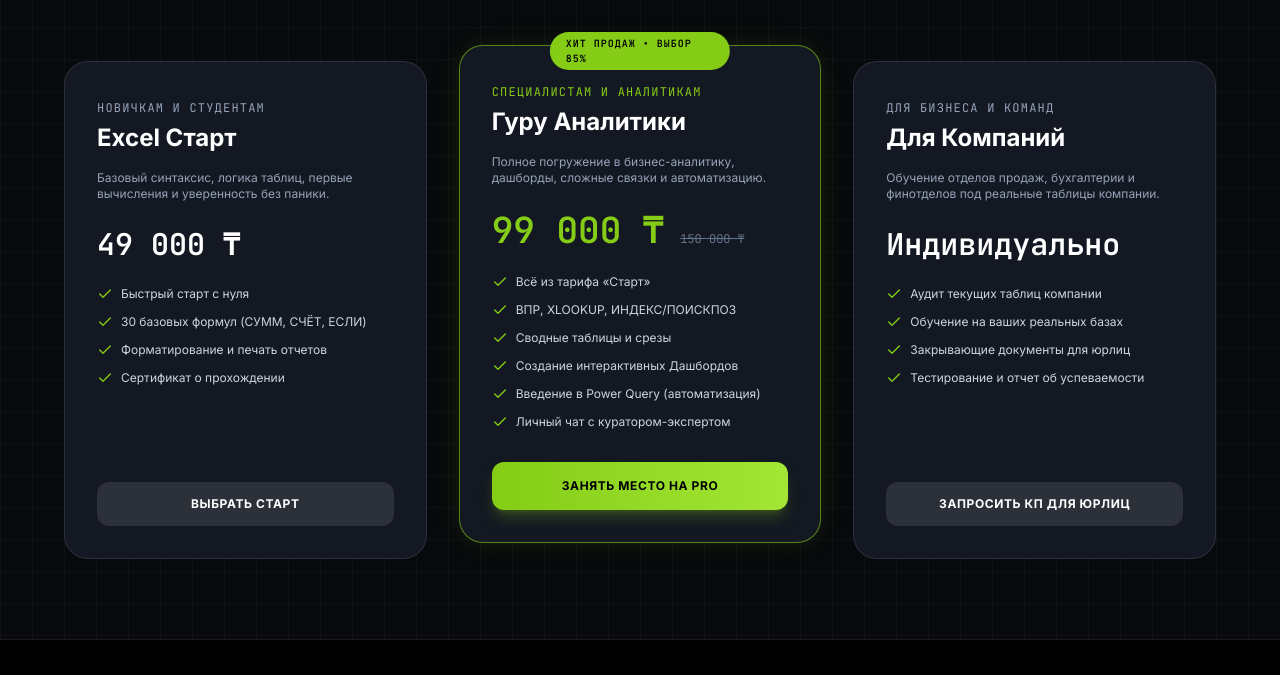
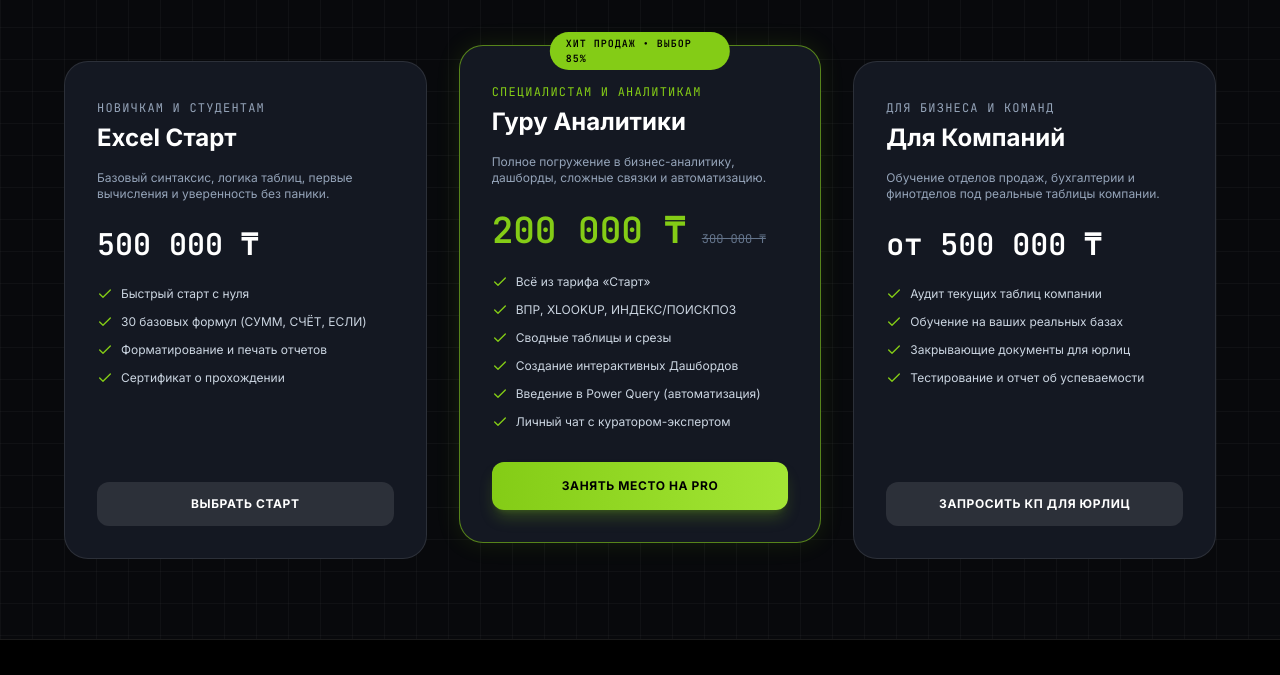
Before and after one commit to nemorozoffp-art/k2skills, a plain HTML site: page index.html in a window 1280 px wide. Shown: the part 3301-3976 px from the top of the page. Drawn offline with nearby package versions, Linux system fonts and the light colour scheme.

Commit message:
Update index.html

```diff
--- a/index.html
+++ b/index.html
@@ -308,7 +308,7 @@
     </div>
   </section>
 
-  <!-- 5. ТАРИФЫ -->
+  <!-- 5. ТАРИФЫ (ОБНОВЛЕННЫЕ ЦЕНЫ: 200 000 ₸ И 500 000 ₸) -->
   <section id="tariffs" class="py-20 px-4">
     <div class="max-w-6xl mx-auto">
       <div class="text-center max-w-3xl mx-auto mb-16">
@@ -318,14 +318,14 @@
       </div>
 
       <div class="grid md:grid-cols-3 gap-8">
-        <!-- ТАРИФ 1 -->
+        <!-- ТАРИФ 1: СТАРТ (500 000 ₸) -->
         <div class="p-8 rounded-3xl bg-k2-card border border-white/10 flex flex-col justify-between hover:border-white/20 transition">
           <div>
             <span class="text-xs font-mono text-slate-400 uppercase tracking-widest">Новичкам и студентам</span>
             <h3 class="text-2xl font-bold text-white mt-1 mb-4">Excel Старт</h3>
             <p class="text-slate-400 text-xs mb-6">Базовый синтаксис, логика таблиц, первые вычисления и уверенность без паники.</p>
             <div class="mb-6 font-mono">
-              <span class="text-3xl font-bold text-white">49 000 ₸</span>
+              <span class="text-3xl font-bold text-white">500 000 ₸</span>
             </div>
             <ul class="space-y-3 text-xs text-slate-300 mb-8">
               <li class="flex items-center gap-2"><i data-lucide="check" class="w-4 h-4 text-k2-lime"></i> Быстрый старт с нуля</li>
@@ -339,7 +339,7 @@
           </button>
         </div>
 
-        <!-- ТАРИФ 2: ХИТ -->
+        <!-- ТАРИФ 2: ХИТ PRO (200 000 ₸) -->
         <div class="p-8 rounded-3xl bg-k2-card border border-k2-lime/60 neon-border flex flex-col justify-between relative transform md:-translate-y-4">
           <div class="absolute -top-3.5 left-1/2 -translate-x-1/2 px-4 py-1 rounded-full bg-k2-lime text-black font-bold text-[10px] uppercase tracking-widest font-mono">
             ХИТ ПРОДАЖ • ВЫБОР 85%
@@ -349,8 +349,8 @@
             <h3 class="text-2xl font-bold text-white mt-1 mb-4">Гуру Аналитики</h3>
             <p class="text-slate-400 text-xs mb-6">Полное погружение в бизнес-аналитику, дашборды, сложные связки и автоматизацию.</p>
             <div class="mb-6 font-mono">
-              <span class="text-4xl font-bold text-k2-lime">99 000 ₸</span>
-              <span class="text-xs text-slate-500 line-through ml-2">150 000 ₸</span>
+              <span class="text-4xl font-bold text-k2-lime">200 000 ₸</span>
+              <span class="text-xs text-slate-500 line-through ml-2">300 000 ₸</span>
             </div>
             <ul class="space-y-3 text-xs text-slate-300 mb-8">
               <li class="flex items-center gap-2"><i data-lucide="check" class="w-4 h-4 text-k2-lime"></i> Всё из тарифа «Старт»</li>
@@ -366,14 +366,14 @@
           </button>
         </div>
 
-        <!-- ТАРИФ 3 -->
+        <!-- ТАРИФ 3: КОРПОРАТИВНЫЙ (500 000 ₸) -->
         <div class="p-8 rounded-3xl bg-k2-card border border-white/10 flex flex-col justify-between hover:border-white/20 transition">
           <div>
             <span class="text-xs font-mono text-slate-400 uppercase tracking-widest">Для бизнеса и команд</span>
             <h3 class="text-2xl font-bold text-white mt-1 mb-4">Для Компаний</h3>
             <p class="text-slate-400 text-xs mb-6">Обучение отделов продаж, бухгалтерии и финотделов под реальные таблицы компании.</p>
             <div class="mb-6 font-mono">
-              <span class="text-3xl font-bold text-white">Индивидуально</span>
+              <span class="text-3xl font-bold text-white">от 500 000 ₸</span>
             </div>
             <ul class="space-y-3 text-xs text-slate-300 mb-8">
               <li class="flex items-center gap-2"><i data-lucide="check" class="w-4 h-4 text-k2-lime"></i> Аудит текущих таблиц компании</li>
@@ -390,8 +390,8 @@
     </div>
   </section>
 
-  <!-- ПОДВАЛ С ЭТАЛОННЫМ БРЕНДИНГОМ: IT LIFE & PAVLIKNEMOROZOFF -->
-  <footer class="border-t border-white/10 bg-black pt-12 pb-14 px-4 text-xs text-slate-500">
+  <!-- ПОДВАЛ С УВЕЛИЧЕННЫМ ОТСТУПОМ (ЗАЩИТА ОТ КНОПКИ НАВЕРХ) -->
+  <footer class="border-t border-white/10 bg-black pt-12 pb-24 px-4 text-xs text-slate-500">
     <div class="max-w-7xl mx-auto flex flex-col md:flex-row justify-between items-center gap-6 text-center md:text-left">
 
       <!-- Инфо о курсе -->
@@ -410,7 +410,6 @@
 
       <!-- ЭТАЛОННЫЙ БРЕНДИНГ РАЗРАБОТЧИКА -->
       <div class="flex items-center gap-3.5 px-4 py-2.5 rounded-2xl bg-white/[0.03] border border-white/10 hover:border-k2-lime/40 transition group">
-        <!-- Пульсирующий индикатор живой экосистемы -->
         <div class="w-2 h-2 rounded-full bg-k2-lime animate-pulse"></div>
         <div class="text-left leading-snug">
           <div class="text-slate-400 text-[11px] font-medium tracking-wide">
@@ -425,8 +424,8 @@
     </div>
   </footer>
 
-  <!-- ПРИПОДНЯТАЯ КНОПКА «ПОДНЯТЬСЯ ВВЕРХ» -->
-  <button id="back-to-top" aria-label="Подняться вверх" class="fixed bottom-20 right-6 z-50 p-3 sm:p-3.5 rounded-full bg-k2-card/90 text-k2-lime border border-k2-lime/40 shadow-2xl shadow-black hover:bg-k2-lime hover:text-black transition-all duration-300 transform opacity-0 translate-y-10 pointer-events-none group hover:scale-110">
+  <!-- ПРИПОДНЯТАЯ КНОПКА «ПОДНЯТЬСЯ ВВЕРХ» (НИКОГДА НЕ ПЕРЕКРЫВАЕТ РАЗРАБОТЧИКА) -->
+  <button id="back-to-top" aria-label="Подняться вверх" class="fixed bottom-28 sm:bottom-32 right-5 sm:right-6 z-50 p-3 sm:p-3.5 rounded-full bg-k2-card/90 text-k2-lime border border-k2-lime/40 shadow-2xl shadow-black hover:bg-k2-lime hover:text-black transition-all duration-300 transform opacity-0 translate-y-10 pointer-events-none group hover:scale-110">
     <i data-lucide="chevron-up" class="w-5 h-5 sm:w-6 sm:h-6 stroke-[2.5]"></i>
   </button>
 
```
